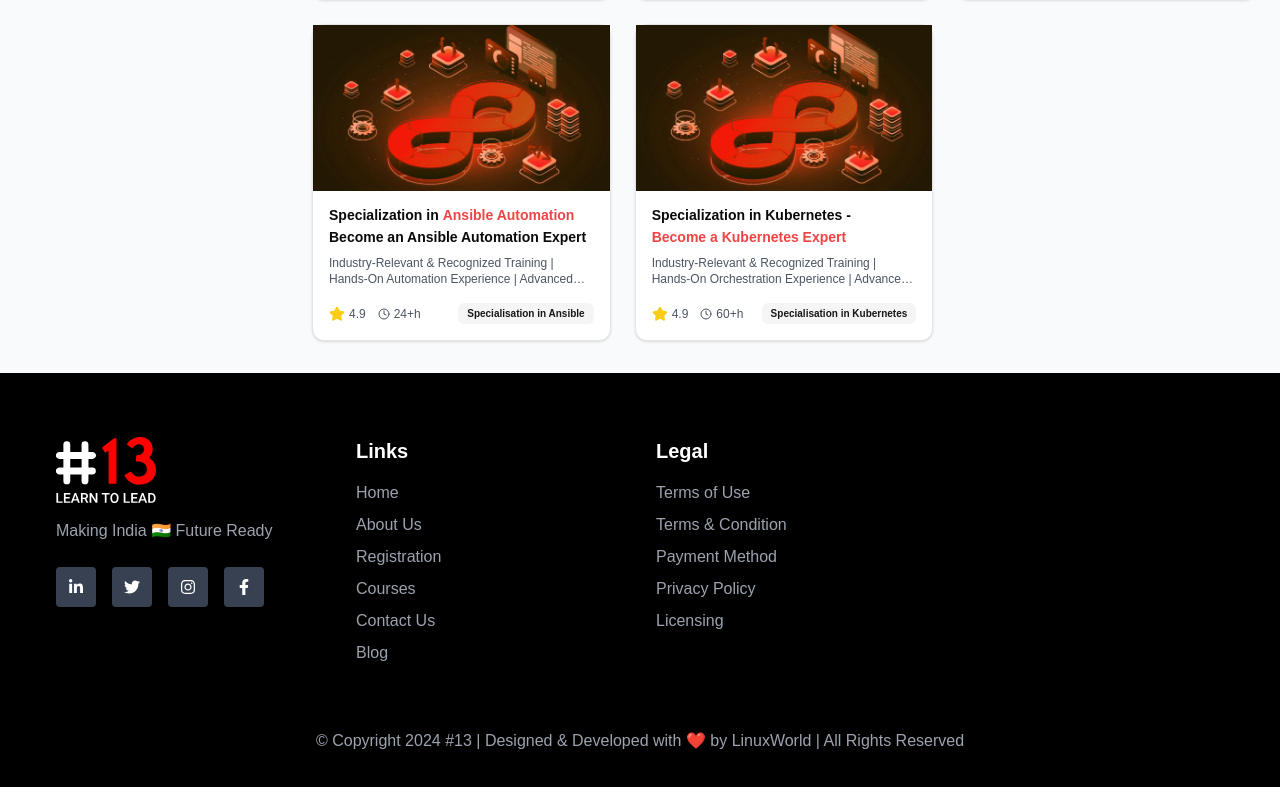
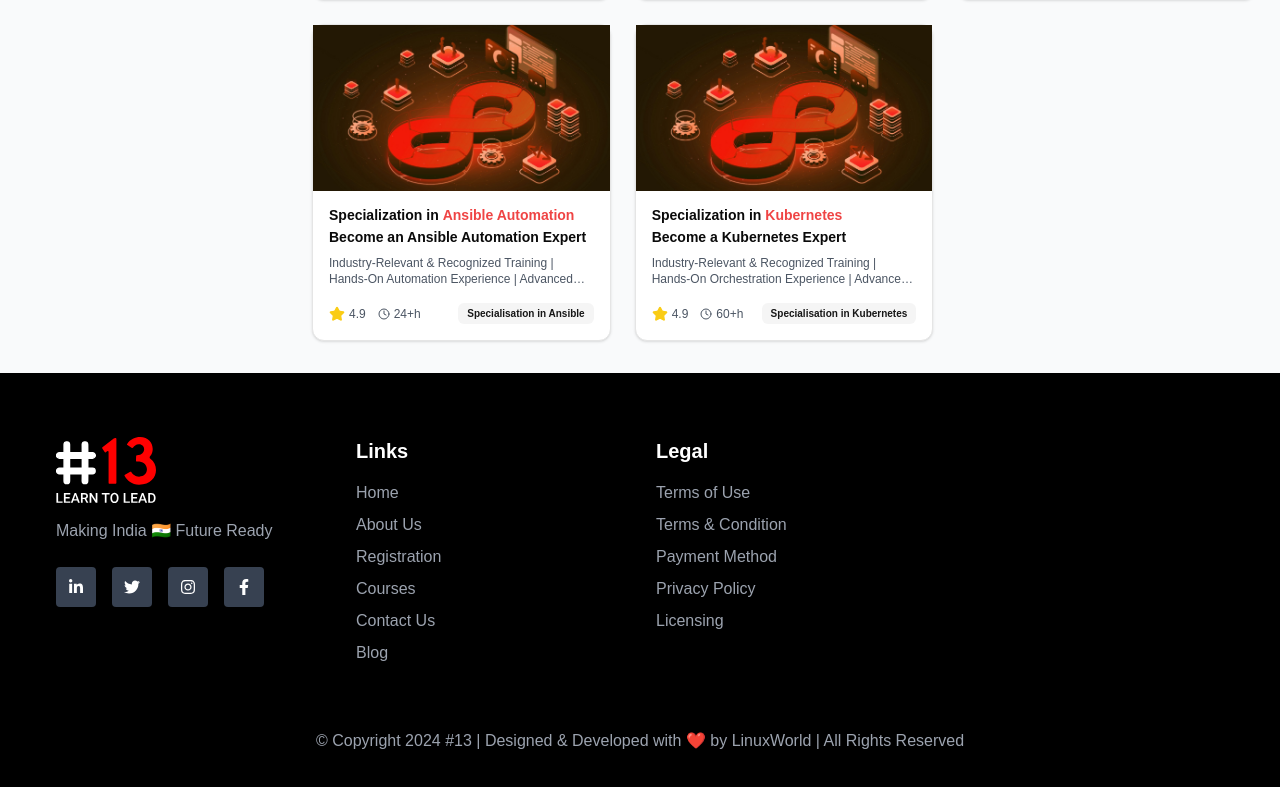
Before and after one commit to bhupeshchoudhary/hash13FrontEnd, a Next.js app: page /courses in a window 1280 px wide. Shown: the part 1181-1968 px from the top of the page. Built offline with nearby package versions, Linux system fonts and the light colour scheme.

Commit message:
refactor:[title styling changes

```diff
--- a/data/courses/specialisation-in-kubernetes.ts
+++ b/data/courses/specialisation-in-kubernetes.ts
@@ -1,7 +1,7 @@
 import { Course } from "../../types/courses";
 export const specialisationInKubernetes: Course = {
     _id: "specialisation-in-kubernetes",
-    title: "[B] Specialization in Kubernetes - [R] Become a Kubernetes Expert [/R] [B]",
+    title: "[B] Specialization in   [R]Kubernetes [/B] [/R] Become a Kubernetes Expert",
     slug: "specialisation-in-kubernetes",
     rating: 4.9,
     totalRatings: 10,
```
